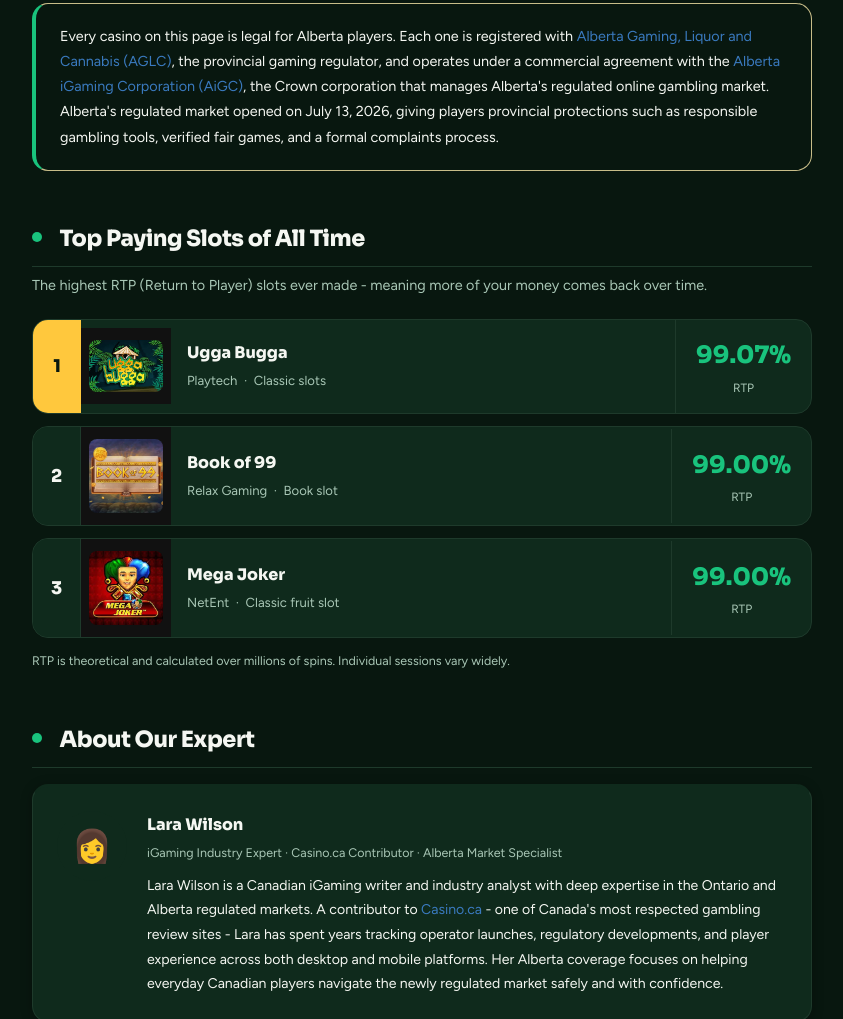
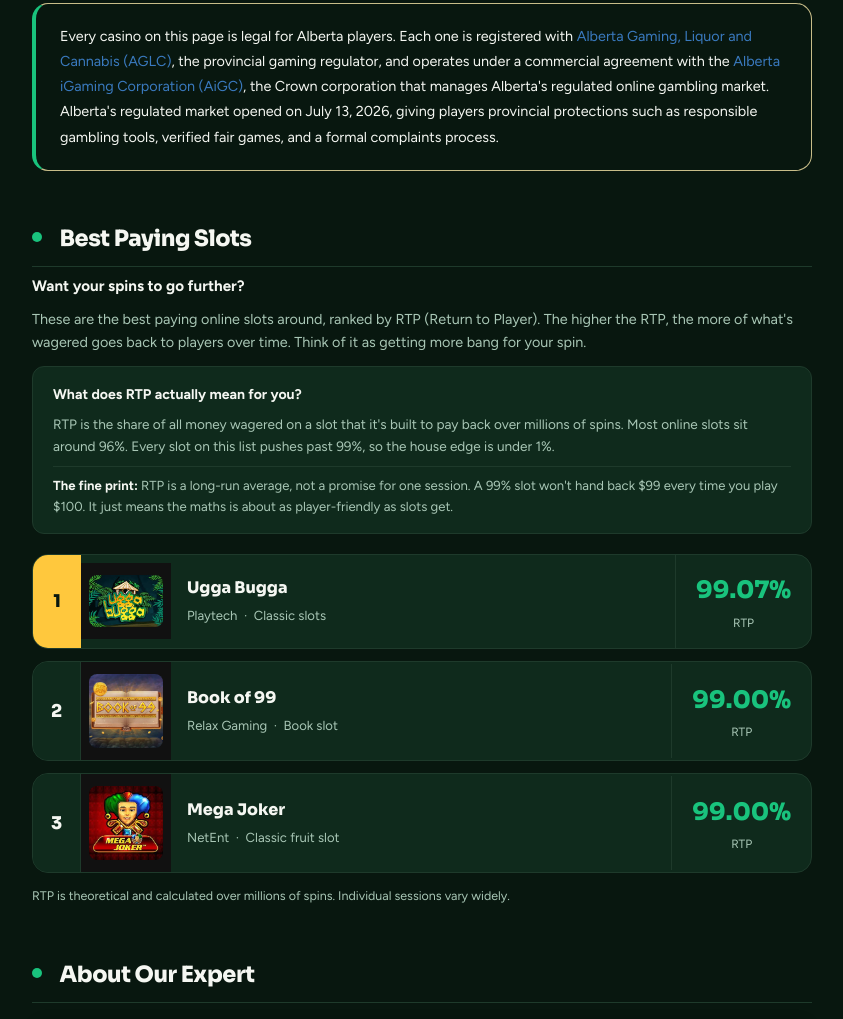
Before and after one commit to FlyingWaffleCreative/igaming-alberta, a plain HTML site: page index.html in a window 1280 px wide. Shown: the part 1274-2293 px from the top of the page, without its empty margins (218-1061 px from the left). Drawn offline with Linux system fonts and the light colour scheme.

Commit message:
Update Best Paying Slots copy with Lara's version + RTP explainer box

```diff
--- a/index.html
+++ b/index.html
@@ -1191,8 +1191,14 @@
 
   <!-- ════ TOP PAYING SLOTS ════════════════════════════════════════ -->
   <section id="top-paying-slots" style="margin-top:2.5rem;">
-    <h2 style="font-family:var(--font-head);font-weight:800;font-size:1.4rem;color:var(--chalk);margin-bottom:0.4rem;letter-spacing:-0.02em;">Top Paying Slots of All Time</h2>
-    <p style="color:var(--muted);font-size:0.9rem;margin-bottom:1.25rem;">The highest RTP (Return to Player) slots ever made - meaning more of your money comes back over time.</p>
+    <h2 style="font-family:var(--font-head);font-weight:800;font-size:1.4rem;color:var(--chalk);margin-bottom:0.4rem;letter-spacing:-0.02em;">Best Paying Slots</h2>
+    <p style="color:var(--chalk);font-weight:700;font-size:0.95rem;margin-bottom:0.5rem;">Want your spins to go further?</p>
+    <p style="color:var(--muted);font-size:0.9rem;line-height:1.6;margin-bottom:0.75rem;">These are the best paying online slots around, ranked by RTP (Return to Player). The higher the RTP, the more of what's wagered goes back to players over time. Think of it as getting more bang for your spin.</p>
+    <div style="background:var(--deep-felt);border:1px solid var(--line);border-radius:12px;padding:1rem 1.25rem;margin-bottom:1.25rem;">
+      <p style="color:var(--chalk);font-weight:700;font-size:0.88rem;margin-bottom:0.4rem;">What does RTP actually mean for you?</p>
+      <p style="color:var(--muted);font-size:0.85rem;line-height:1.6;margin-bottom:0.5rem;">RTP is the share of all money wagered on a slot that it's built to pay back over millions of spins. Most online slots sit around 96%. Every slot on this list pushes past 99%, so the house edge is under 1%.</p>
+      <p style="color:var(--muted);font-size:0.82rem;line-height:1.6;border-top:1px solid var(--line);padding-top:0.5rem;margin-bottom:0;"><strong style="color:var(--chalk);">The fine print:</strong> RTP is a long-run average, not a promise for one session. A 99% slot won't hand back $99 every time you play $100. It just means the maths is about as player-friendly as slots get.</p>
+    </div>
 
     <div style="display:flex;flex-direction:column;gap:0.75rem;">
 
```
